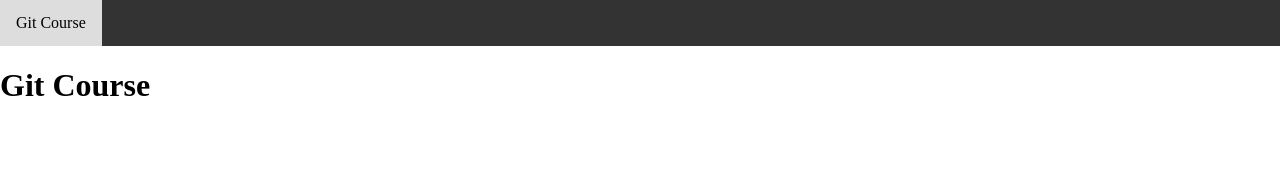
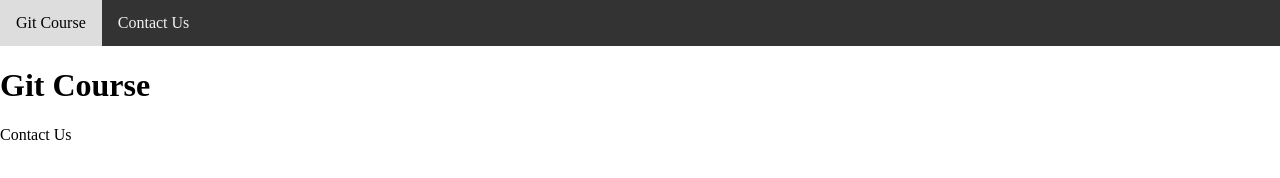
Before and after one commit to theyCallMeDudu/git-course, a plain HTML site: page index.html in a window 1280 px wide. Drawn offline with Linux system fonts and the light colour scheme.

Commit message:
CGT-OO2 Added contact section

```diff
--- a/index.html
+++ b/index.html
@@ -9,10 +9,12 @@
 <body>
     <div class="navbar">
         <a href="#home">Git Course</a>
+        <a href="#contact">Contact Us</a>
     </div>
     <main>
         <h1>Git Course</h1>
     </main>
+    <section id="contact">Contact Us</section>
     <script src="script.js"></script>
 </body>
 </html>
```
